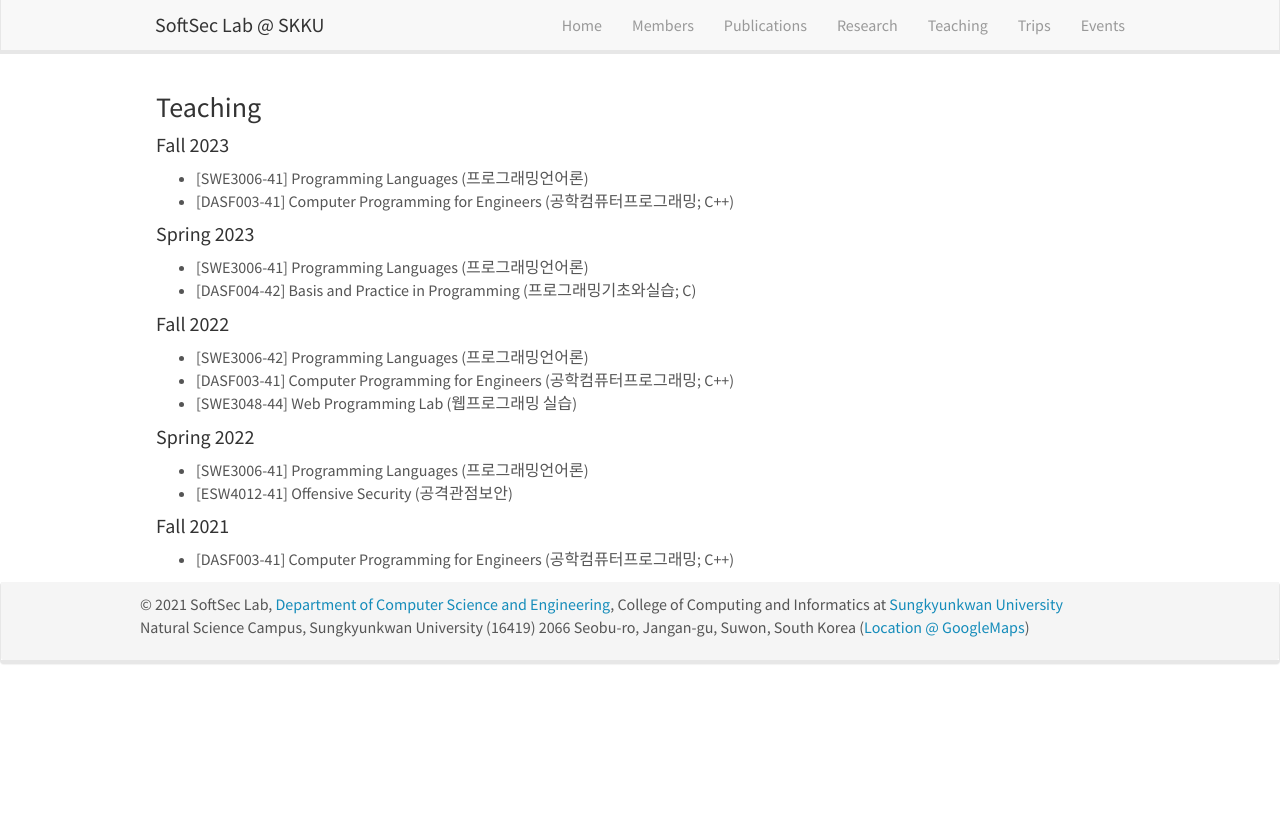
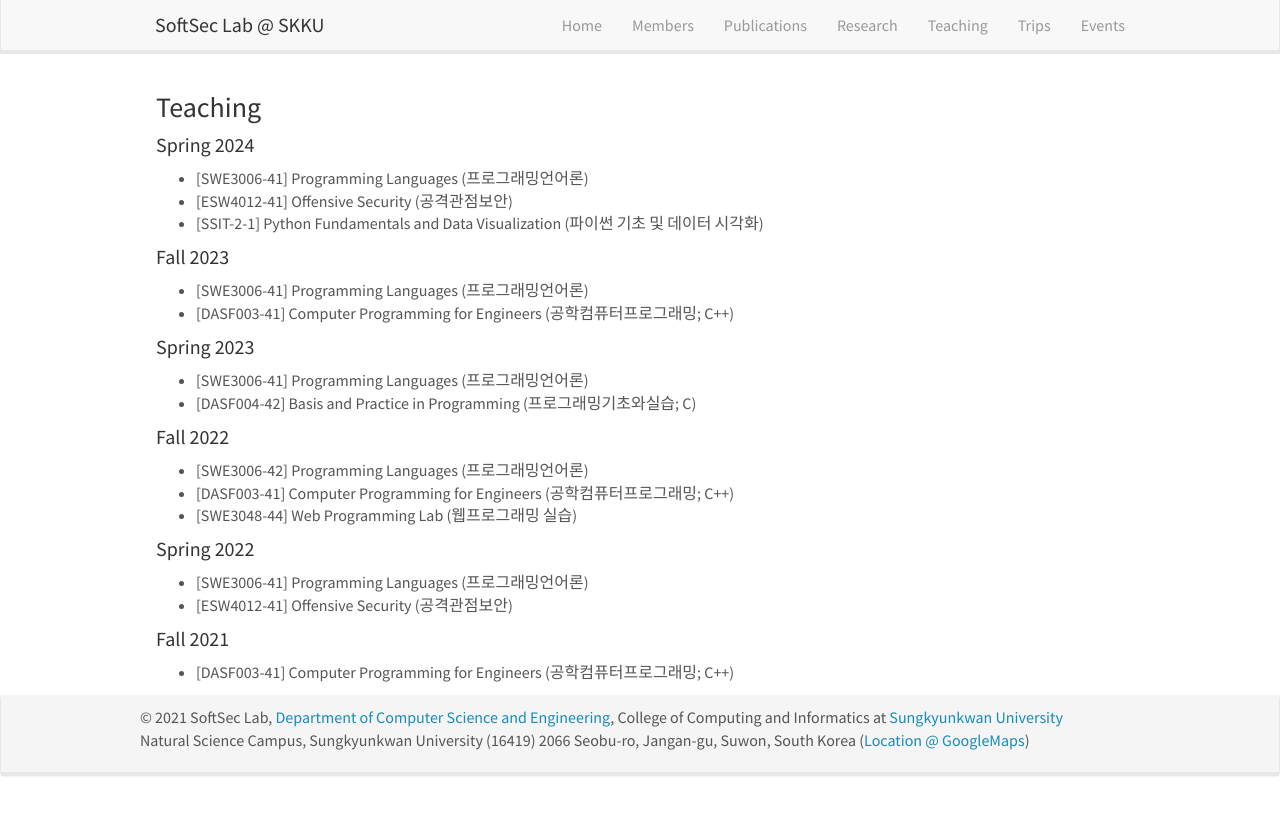
Before and after one commit to softsec-lab/softsec-lab.github.io, a Jekyll site: the page built from _pages/teaching.md, in a window 1280 px wide. Shown: the top 815 px of the page. Built offline with Jekyll 4.4.1, drawn with Linux system fonts in a browser that asks for light colours; nearby versions of some CDN libraries.

Commit message:
update teaching and project info

```diff
--- a/_pages/teaching.md
+++ b/_pages/teaching.md
@@ -7,6 +7,11 @@ permalink: /teaching/
 ---
 
 ### Teaching
+
+#### Spring 2024
+* [SWE3006-41] Programming Languages (프로그래밍언어론)
+* [ESW4012-41] Offensive Security (공격관점보안)
+* [SSIT-2-1] Python Fundamentals and Data Visualization (파이썬 기초 및 데이터 시각화)
 
 #### Fall 2023
 * [SWE3006-41] Programming Languages (프로그래밍언어론)
```
Also changed, not shown: _pages/research.md (+2 -3 lines).
